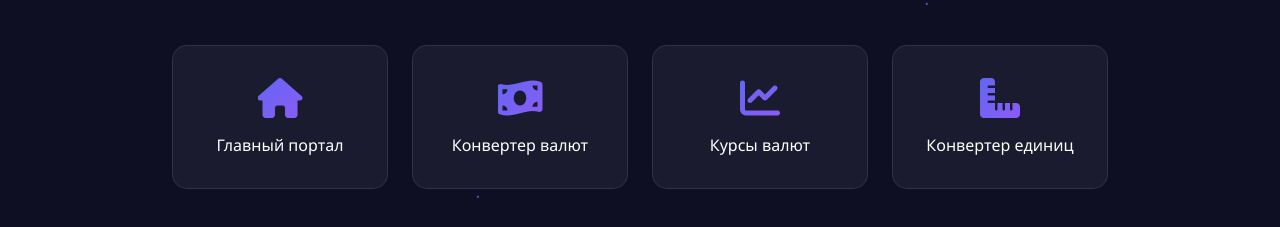
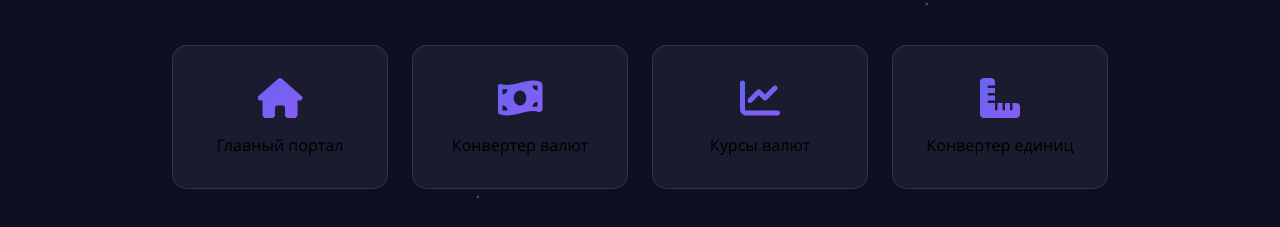
Before and after one commit to Neuron-Ecosystem/Unit-Converter, a plain HTML site: page index.html in a window 1280 px wide. Shown: the part 236-463 px from the top of the page. Drawn offline with Linux system fonts and the light colour scheme.

Commit message:
Update index.html

```diff
--- a/index.html
+++ b/index.html
@@ -17,7 +17,7 @@
             --primary-dark: #4f46e5;
             --bg: #0f0f23;
             --card-bg: #1a1b2e;
-            --text: #ffffff;
+            --text: #000000;
             --text-secondary: #a0a0c0;
             --accent: #8b5cf6;
         }
```
